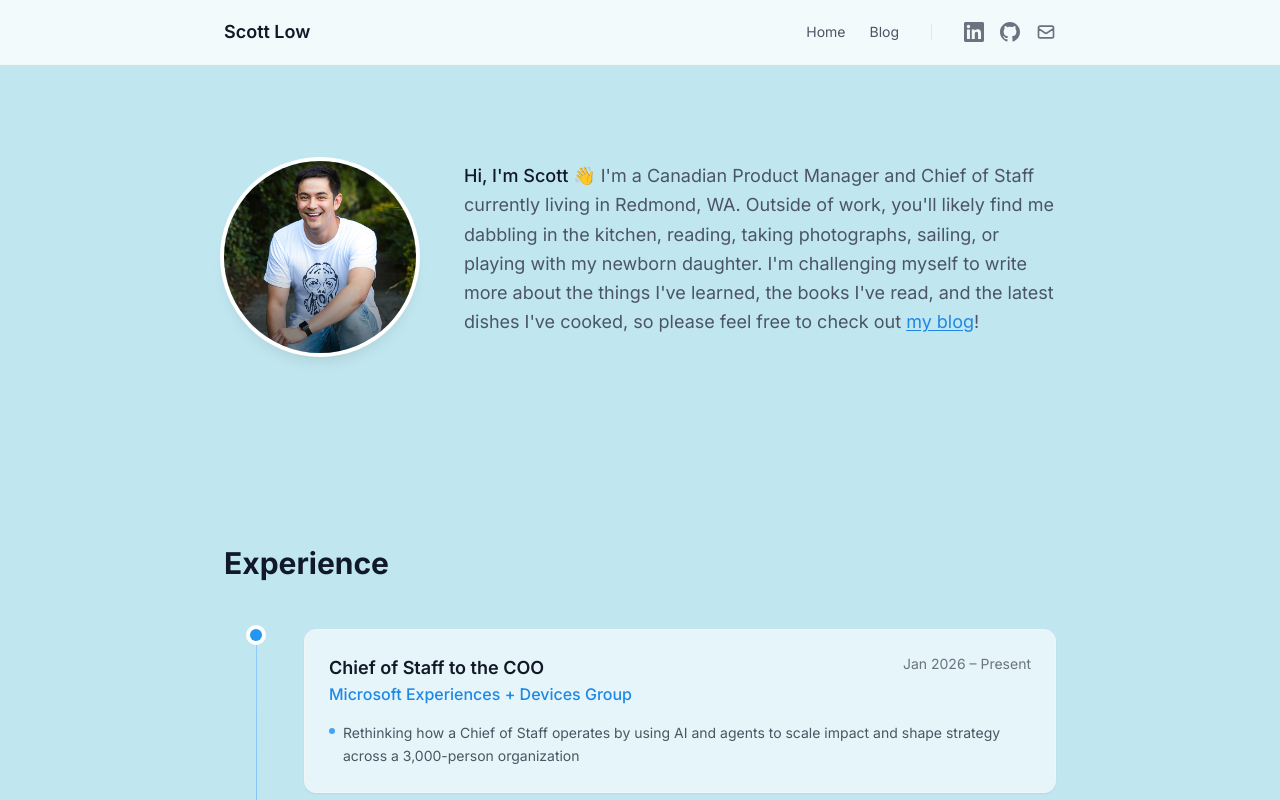
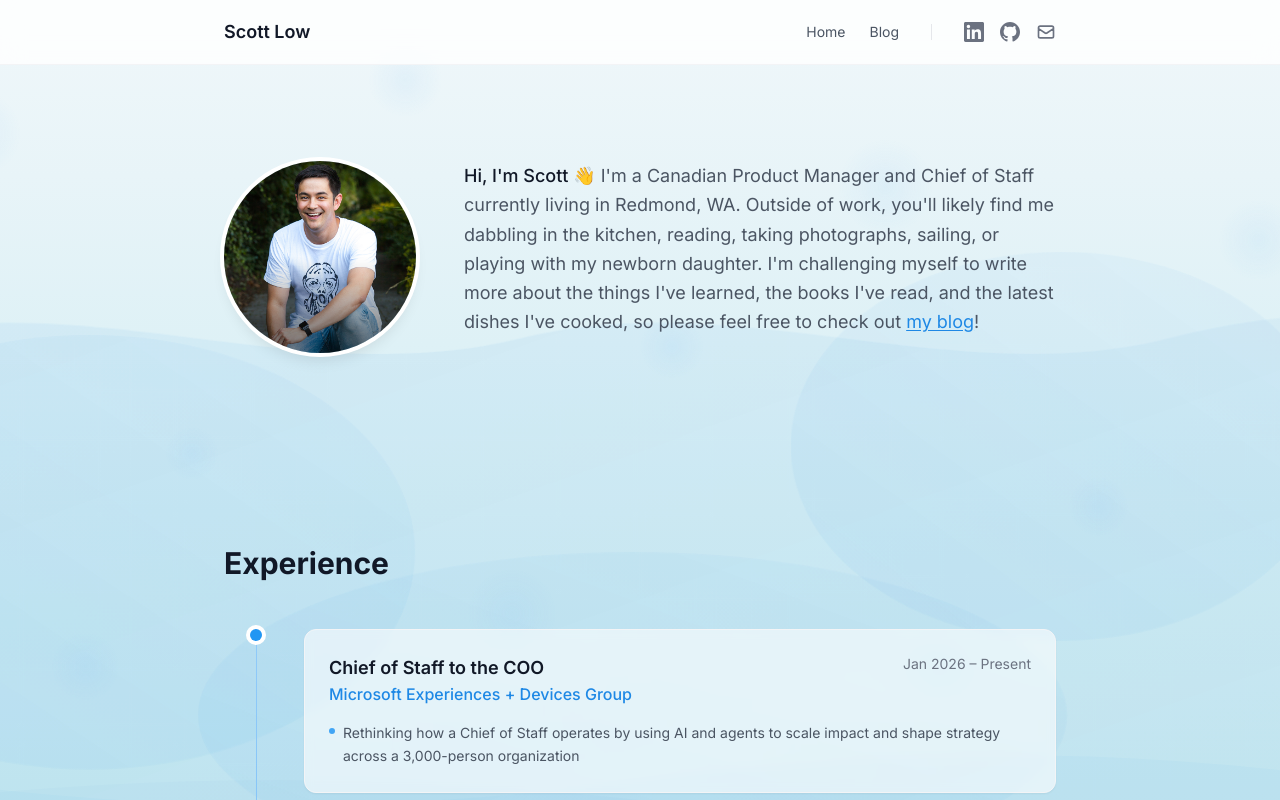
Before and after one commit to scottlow/scott-low.com, a Next.js app: page / in a window 1280 px wide. Shown: the top 800 px of the page. Built offline with nearby package versions, Linux system fonts and the light colour scheme.

Commit message:
Fixing parallax

```diff
--- a/app/globals.css
+++ b/app/globals.css
@@ -14,12 +14,12 @@
 @layer base {
   html {
     scroll-behavior: smooth;
+    /* Match top of parallax gradient for iOS overscroll */
     background-color: #f8fbfc;
   }
 
   body {
-    @apply text-gray-900 antialiased;
-    background-color: #c0e6ef;
+    @apply bg-transparent text-gray-900 antialiased;
   }
 
   /* Respect reduced motion preferences */
--- a/components/ParallaxBackground.tsx
+++ b/components/ParallaxBackground.tsx
@@ -43,12 +43,12 @@ export default function ParallaxBackground() {
 
   return (
     <div
-      className="fixed inset-0 -z-10 overflow-hidden pointer-events-none"
+      className="fixed -inset-20 -z-10 overflow-hidden pointer-events-none"
       aria-hidden="true"
     >
       {/* Base gradient - deepens as you scroll */}
       <div
-        className="absolute inset-0 transition-colors duration-1000"
+        className="absolute -inset-20 transition-colors duration-1000"
         style={{
           background: `linear-gradient(
             180deg,
```
